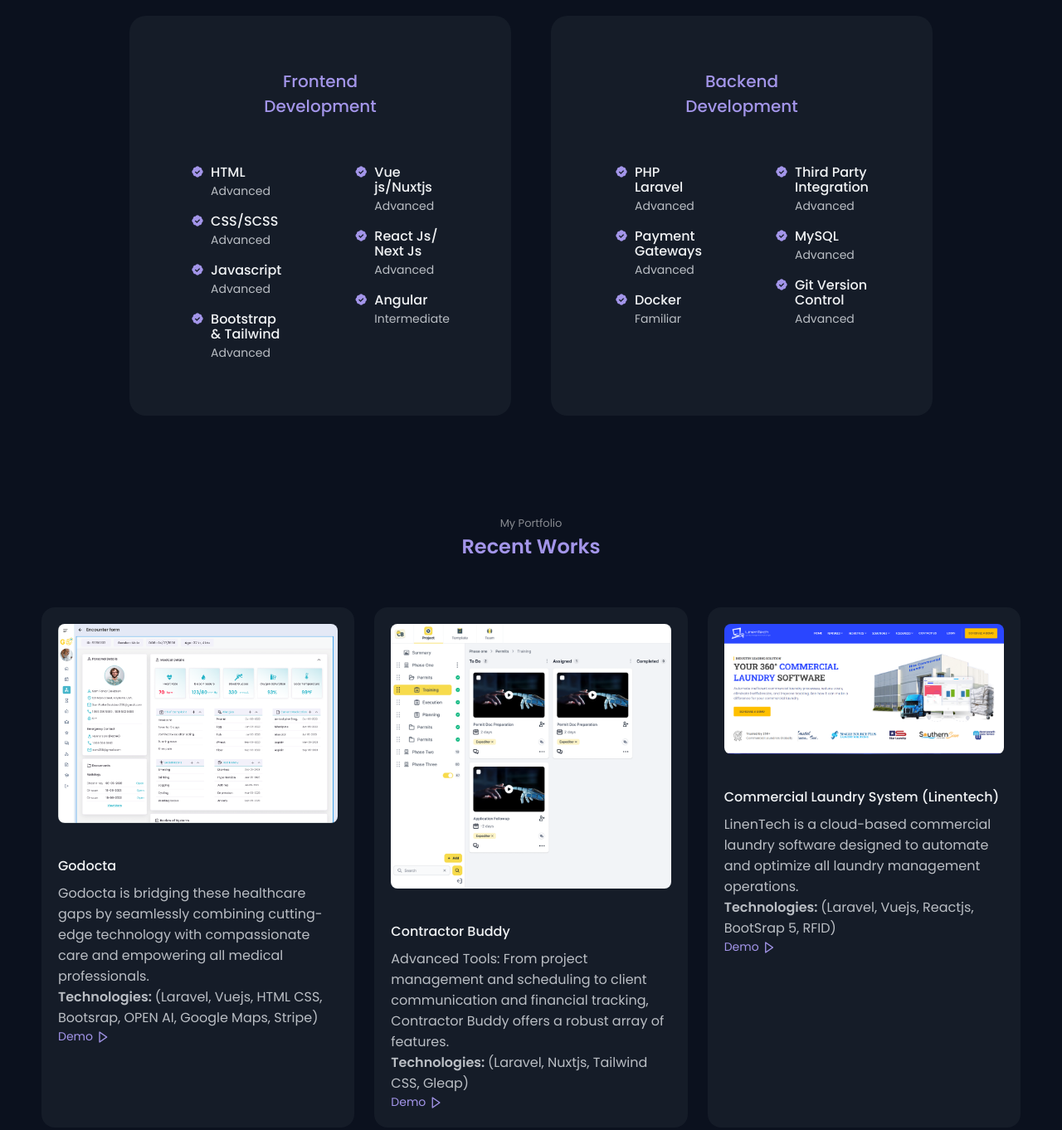
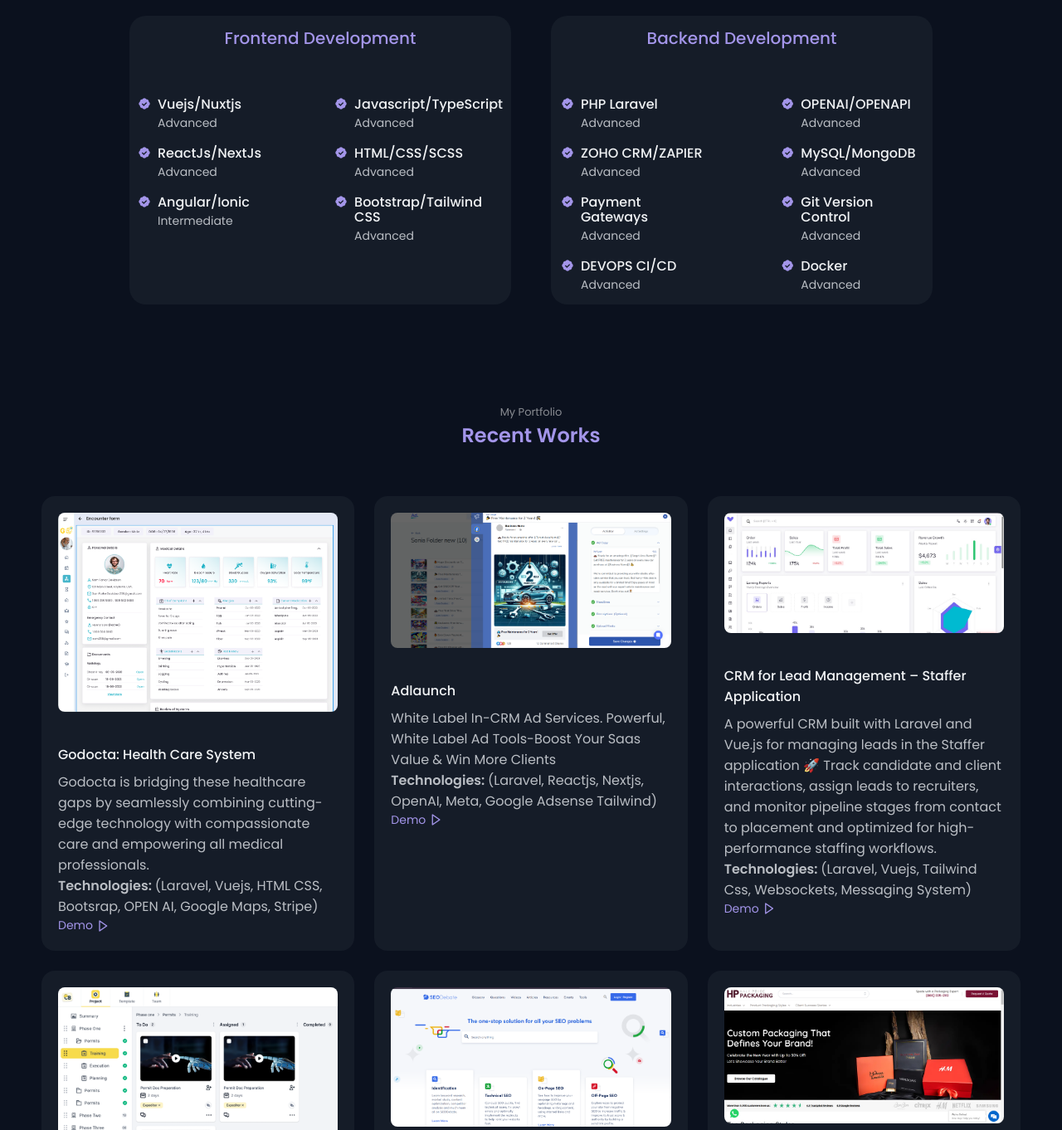
Before and after one commit to AbuUbaid/Ubaid-Khan-Portfolio, a plain HTML site: page index.html in a window 1280 px wide. Shown: the part 1576-2938 px from the top of the page at 83% size. Drawn offline with nearby package versions, Linux system fonts and the light colour scheme; animation ran at ten frames a second.

Commit message:
project added

```diff
--- a/assets/css/styles.css
+++ b/assets/css/styles.css
@@ -1039,7 +1039,7 @@ body.light-theme {
   }
 
   .skills__content {
-    padding: 4rem 8.8rem;
+    padding: 12px;
   }
 
   .skills__title {
--- a/index.html
+++ b/index.html
@@ -160,11 +160,13 @@
 
                     <div class="skills__box">
                         <div class="skills__group">
+
+
                             <div class="skills__data">
                                 <i class='bx bxs-badge-check'></i>
 
                                 <div>
-                                    <h3 class="skills__name">HTML</h3>
+                                    <h3 class="skills__name">Vuejs/Nuxtjs</h3>
                                     <span class="skills__level">Advanced</span>
                                 </div>
                             </div>
@@ -173,7 +175,34 @@
                                 <i class='bx bxs-badge-check'></i>
 
                                 <div>
-                                    <h3 class="skills__name">CSS/SCSS</h3>
+                                    <h3 class="skills__name">ReactJs/NextJs</h3>
+                                    <span class="skills__level">Advanced</span>
+                                </div>
+                            </div>
+                            <div class="skills__data">
+                                <i class='bx bxs-badge-check'></i>
+
+                                <div>
+                                    <h3 class="skills__name">Angular/Ionic</h3>
+                                    <span class="skills__level">Intermediate</span>
+                                </div>
+                            </div>
+
+                        </div>
+                        <div class="skills__group">
+                            <div class="skills__data">
+                                <i class='bx bxs-badge-check'></i>
+
+                                <div>
+                                    <h3 class="skills__name">Javascript/TypeScript</h3>
+                                    <span class="skills__level">Advanced</span>
+                                </div>
+                            </div>
+                            <div class="skills__data">
+                                <i class='bx bxs-badge-check'></i>
+
+                                <div>
+                                    <h3 class="skills__name">HTML/CSS/SCSS</h3>
                                     <span class="skills__level">Advanced</span>
                                 </div>
                             </div>
@@ -182,48 +211,10 @@
                                 <i class='bx bxs-badge-check'></i>
 
                                 <div>
-                                    <h3 class="skills__name">Javascript</h3>
+                                    <h3 class="skills__name">Bootstrap/Tailwind CSS</h3>
                                     <span class="skills__level">Advanced</span>
                                 </div>
                             </div>
-                            <div class="skills__data">
-                                <i class='bx bxs-badge-check'></i>
-
-                                <div>
-                                    <h3 class="skills__name">Bootstrap & Tailwind</h3>
-                                    <span class="skills__level">Advanced</span>
-                                </div>
-                            </div>
-                        </div>
-                        <div class="skills__group">
-
-
-                            <div class="skills__data">
-                                <i class='bx bxs-badge-check'></i>
-
-                                <div>
-                                    <h3 class="skills__name">Vue js/Nuxtjs</h3>
-                                    <span class="skills__level">Advanced</span>
-                                </div>
-                            </div>
-
-                            <div class="skills__data">
-                                <i class='bx bxs-badge-check'></i>
-
-                                <div>
-                                    <h3 class="skills__name">React Js/ Next Js</h3>
-                                    <span class="skills__level">Advanced</span>
-                                </div>
-                            </div>
-                            <div class="skills__data">
-                                <i class='bx bxs-badge-check'></i>
-
-                                <div>
-                                    <h3 class="skills__name">Angular</h3>
-                                    <span class="skills__level">Intermediate</span>
-                                </div>
-                            </div>
-
                         </div>
                     </div>
                 </div>
@@ -246,6 +237,15 @@
                                 <i class='bx bxs-badge-check'></i>
 
                                 <div>
+                                    <h3 class="skills__name">ZOHO CRM/ZAPIER</h3>
+                                    <span class="skills__level">Advanced</span>
+                                </div>
+                            </div>
+
+                            <div class="skills__data">
+                                <i class='bx bxs-badge-check'></i>
+
+                                <div>
                                     <h3 class="skills__name">Payment Gateways</h3>
                                     <span class="skills__level">Advanced</span>
                                 </div>
@@ -255,8 +255,8 @@
                                 <i class='bx bxs-badge-check'></i>
 
                                 <div>
-                                    <h3 class="skills__name">Docker</h3>
-                                    <span class="skills__level">Familiar</span>
+                                    <h3 class="skills__name">DEVOPS CI/CD</h3>
+                                    <span class="skills__level">Advanced</span>
                                 </div>
                             </div>
 
@@ -266,7 +266,7 @@
                                 <i class='bx bxs-badge-check'></i>
 
                                 <div>
-                                    <h3 class="skills__name">Third Party Integration</h3>
+                                    <h3 class="skills__name">OPENAI/OPENAPI</h3>
                                     <span class="skills__level">Advanced</span>
                                 </div>
                             </div>
@@ -275,7 +275,7 @@
                                 <i class='bx bxs-badge-check'></i>
 
                                 <div>
-                                    <h3 class="skills__name">MySQL</h3>
+                                    <h3 class="skills__name">MySQL/MongoDB</h3>
                                     <span class="skills__level">Advanced</span>
                                 </div>
                             </div>
@@ -284,6 +284,15 @@
                                 <i class='bx bxs-badge-check'></i>
                                 <div>
                                     <h3 class="skills__name">Git Version Control</h3>
+                                    <span class="skills__level">Advanced</span>
+                                </div>
+                            </div>
+
+                            <div class="skills__data">
+                                <i class='bx bxs-badge-check'></i>
+
+                                <div>
+                                    <h3 class="skills__name">Docker</h3>
                                     <span class="skills__level">Advanced</span>
                                 </div>
                             </div>
@@ -309,12 +318,36 @@
                 <div class="work__card mix web">
                     <img src="assets/img/slider1.png" alt="" class="work__img">
 
-                    <h3 class="work__title">Godocta</h3>
+                    <h3 class="work__title">Godocta: Health Care System</h3>
                     <p >Godocta is bridging these healthcare gaps by seamlessly combining cutting-edge technology with compassionate care and empowering all medical professionals.</p>
                     <span><strong>Technologies: </strong> (Laravel, Vuejs, HTML CSS, Bootsrap, OPEN AI, Google
                         Maps, Stripe)</span>
 
                     <a href="https://godocta.com/" class="work__button">
+                        Demo <i class='bx bx-right-arrow work__icon'></i>
+                    </a>
+                </div>
+
+                <div class="work__card mix design">
+                    <img src="assets/img/adlaunch.png" alt="" class="work__img">
+
+                    <h3 class="work__title">Adlaunch</h3>
+                    <p>White Label In-CRM Ad Services. Powerful, White Label Ad Tools-Boost Your Saas Value & Win More Clients</p>
+                    <span><strong>Technologies: </strong>  (Laravel, Reactjs, Nextjs, OpenAI, Meta, Google Adsense Tailwind)</span>
+
+                    <a href="https://adlaunch.com/" class="work__button">
+                        Demo <i class='bx bx-right-arrow work__icon'></i>
+                    </a>
+                </div>
+
+                <div class="work__card mix design">
+                    <img src="assets/img/CRM.jpg" alt="" class="work__img">
+
+                    <h3 class="work__title">CRM for Lead Management – Staffer Application</h3>
+                    <p >A powerful CRM built with Laravel and Vue.js for managing leads in the Staffer application 🚀 Track candidate and client interactions, assign leads to recruiters, and monitor pipeline stages from contact to placement and optimized for high-performance staffing workflows.</p>
+                    <span><strong>Technologies: </strong>  (Laravel, Vuejs, Tailwind Css, Websockets, Messaging System)</span>
+
+                    <a  class="work__button">
                         Demo <i class='bx bx-right-arrow work__icon'></i>
                     </a>
                 </div>
@@ -327,31 +360,6 @@
                     <span><strong>Technologies: </strong> (Laravel, Nuxtjs, Tailwind CSS, Gleap)</span>
 
                     <a href="https://contractorbuddy.io/" class="work__button">
-                        Demo <i class='bx bx-right-arrow work__icon'></i>
-                    </a>
-                </div>
-
-                <div class="work__card mix design">
-                    <img src="assets/img/linentech.png" alt="" class="work__img">
-
-                    <h3 class="work__title">Commercial Laundry System (Linentech)</h3>
-                    <p >LinenTech is a cloud-based commercial laundry software designed
-                        to automate and optimize all laundry management operations.</p>
-                    <span><strong>Technologies: </strong>  (Laravel, Vuejs, Reactjs, BootSrap 5, RFID)</span>
-
-                    <a href="https://www.linentech.net/" class="work__button">
-                        Demo <i class='bx bx-right-arrow work__icon'></i>
-                    </a>
-                </div>
-
-                <div class="work__card mix design">
-                    <img src="assets/img/adlaunch.png" alt="" class="work__img">
-
-                    <h3 class="work__title">Adlaunch</h3>
-                    <p>White Label In-CRM Ad Services. Powerful, White Label Ad Tools-Boost Your Saas Value & Win More Clients</p>
-                    <span><strong>Technologies: </strong>  (Laravel, Reactjs, Nextjs, OpenAI, Meta, Google Adsense Tailwind)</span>
-
-                    <a href="https://adlaunch.com/" class="work__button">
                         Demo <i class='bx bx-right-arrow work__icon'></i>
                     </a>
                 </div>
@@ -382,11 +390,24 @@
                 </div>
 
                 <div class="work__card mix design">
+                    <img src="assets/img/linentech.png" alt="" class="work__img">
+
+                    <h3 class="work__title">Commercial Laundry System (Linentech)</h3>
+                    <p >LinenTech is a cloud-based commercial laundry software designed
+                        to automate and optimize all laundry management operations.</p>
+                    <span><strong>Technologies: </strong>  (Laravel, Vuejs, Reactjs, BootSrap 5, RFID)</span>
+
+                    <a href="https://www.linentech.net/" class="work__button">
+                        Demo <i class='bx bx-right-arrow work__icon'></i>
+                    </a>
+                </div>
+
+                <div class="work__card mix design">
                     <img src="assets/img/gimni-App.png" alt="" class="work__img">
 
                     <h3 class="work__title">Gimini Replica</h3>
                     <p>A full-featured clone of the Gemini platform developed using Next.js, showcasing modern web development practices</p>
-                    <span><strong>Technologies: </strong> (Laravel, Nextjs, Tailwind CSS, Stripe, Zoho CRM)</span>
+                    <span><strong>Technologies: </strong> (Nextjs, Tailwind CSS)</span>
 
                     <a href="https://geminiclone1-react.netlify.app/" class="work__button">
                         Demo <i class='bx bx-right-arrow work__icon'></i>
```
Also changed, not shown: assets/img/CRM.jpg (added).
